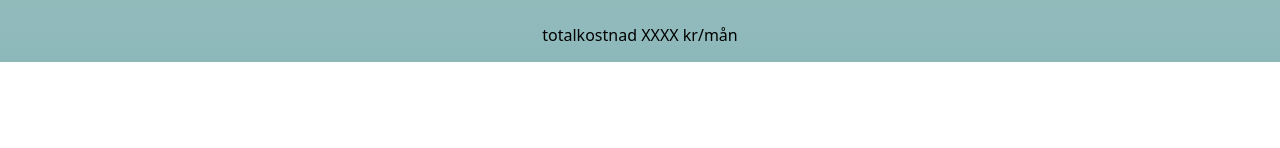
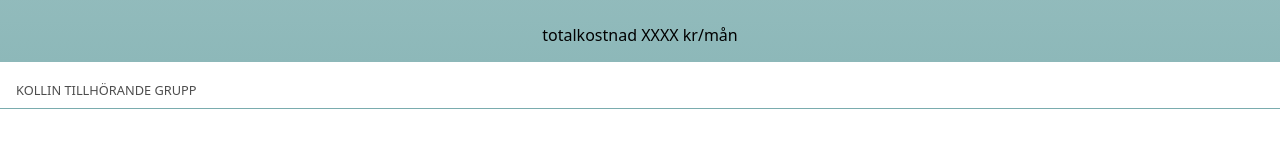
Before and after one commit to asa-m-gustafsson/storehouse-worksample, a Next.js app: page /group in a window 1280 px wide. Shown: the part 338-486 px from the top of the page. Built offline with nearby package versions, Linux system fonts and the light colour scheme.

Commit message:
fixed group state problem.

```diff
--- a/src/components/group-content-item.tsx
+++ b/src/components/group-content-item.tsx
@@ -17,6 +17,7 @@ const GroupContentItem = ({
   maxAllowedAmount,
   handleCheck,
   changeAmount,
+  allowEdit,
 }: {
   item: ItemType;
   checked: boolean;
@@ -24,6 +25,7 @@ const GroupContentItem = ({
   maxAllowedAmount: number;
   handleCheck: () => void;
   changeAmount: (newAmount: number) => void;
+  allowEdit: boolean;
 }) => {
   const [internalAmount, setInternalAmount] = useState<string>(
     chosenAmount.toString()
@@ -39,9 +41,11 @@ const GroupContentItem = ({
       setInternalAmount(chosenAmount.toString());
     }
   };
+  console.log(chosenAmount);
   return (
     <div className="c-group-item">
       <p className="c-group-item__name">{item.name}</p>
+      {allowEdit ? (
         <div className="c-group-item__selectors">
           {maxAllowedAmount > 1 && (
             <div className="c-group-item__counter">
@@ -78,6 +82,7 @@ const GroupContentItem = ({
                 className={`c-button c-button--quantity c-button--teal${
                   chosenAmount === maxAllowedAmount ? '' : ''
                 }`}
+                disabled={chosenAmount === maxAllowedAmount}
                 onClick={() => {
                   if (chosenAmount < maxAllowedAmount) {
                     changeAmount(chosenAmount + 1);
@@ -88,7 +93,22 @@ const GroupContentItem = ({
               </button>
             </div>
           )}
+          <input
+            className="c-group-item__check-box"
+            type="checkbox"
+            name=""
+            id=""
+            checked={checked}
+            onChange={() => handleCheck()}
+          />
         </div>
+      ) : (
+        <p className="c-group-item__display-amount">
+          {!!(item.itemIds.length > 1) && (
+            <>{`Totalt ${item.itemIds.length} st`}</>
+          )}
+        </p>
+      )}
     </div>
   );
 };
--- a/src/components/group-view.tsx
+++ b/src/components/group-view.tsx
@@ -32,18 +32,22 @@ const GroupView = ({
     { groupId: 0, name: '', description: '', photo_url: '', items: [] }
   );
   useEffect(() => {
-    console.log('changing group.');
-    setEditedGroup({ ...group });
+    const copyOfGroup: GroupType = JSON.parse(JSON.stringify(group));
+    setEditedGroup(copyOfGroup);
   }, [group]);
 
   const handleItemCheck = (
     itemToCheck: ItemType,
     itemFromEditedGroup: ItemType
   ) => {
+    console.log(itemFromEditedGroup);
+    const newItemArray: ItemType[] = itemFromEditedGroup
+      ? editedGroup.items.filter((i) => i.infoId !== itemToCheck.infoId)
+      : editedGroup.items.concat([itemToCheck]);
+    console.log(newItemArray);
+    console.log(editedGroup.items);
     setEditedGroup({
-      items: itemFromEditedGroup
-        ? editedGroup.items.filter((i) => i.infoId !== itemToCheck.infoId)
-        : editedGroup.items.concat([itemToCheck]),
+      items: newItemArray,
     });
   };
 
@@ -51,20 +55,26 @@ const GroupView = ({
     newAmount: number,
     itemFromOriginalGroup: ItemType
   ) => {
+    console.log(newAmount);
     // 0, same as state. Positive, less than in state.
     // Negative is if more items of same infoId have been chosen from candidates
     const difference = itemFromOriginalGroup.itemIds.length - newAmount;
-    let editedItemsCopy: ItemType[] = editedGroup.items;
+    let editedItemsCopy: ItemType[] = JSON.parse(
+      JSON.stringify(editedGroup.items)
+    );
     let editedItem = editedItemsCopy.find(
       (i) => i.infoId === itemFromOriginalGroup.infoId
     );
-
     // treat setting new amount to 0, or not finding edited item in group, as if item is checked
     // NOTE: if "checking" an item this way, amount is reset.
     if (newAmount === 0 || !editedItem) {
       handleItemCheck(itemFromOriginalGroup, editedItem);
-    } else if (difference > 0) {
-      editedItem.itemIds = itemFromOriginalGroup.itemIds.slice(0, -difference);
+    } else {
+      if (difference > 0) {
+        editedItem.itemIds = itemFromOriginalGroup.itemIds.slice(
+          0,
+          -difference
+        );
       } else if (difference < 0) {
         console.log('trying to add more items!');
       } else {
@@ -72,6 +82,7 @@ const GroupView = ({
         editedItem.itemIds = itemFromOriginalGroup.itemIds;
       }
       setEditedGroup({ items: editedItemsCopy });
+    }
   };
 
   console.log(group);
@@ -111,11 +122,14 @@ const GroupView = ({
         </div>
       </div>
       <div className="c-group-contents">
+        <div className="c-group-contents__list-header">
+          <span>Kollin tillhörande grupp</span>
+        </div>
+        <div className="c-group-contents__list">
           {group.items.map((item, key) => {
             const itemInEditedGroup = editedGroup.items.find(
               (i) => i.infoId === item.infoId
             );
-          // console.log(item);
             return (
               <GroupContentItem
                 key={key}
@@ -128,10 +142,14 @@ const GroupView = ({
                   //+ candidates.find(i => i.infoId === item.infoId)?.itemIds.length ?? 0
                 }
                 handleCheck={() => handleItemCheck(item, itemInEditedGroup)}
-              changeAmount={(newAmount) => handleChangeAmount(newAmount, item)}
+                changeAmount={(newAmount) =>
+                  handleChangeAmount(newAmount, item)
+                }
+                allowEdit={editMode}
               />
             );
           })}
+        </div>
       </div>
     </>
   );
--- a/src/styles/group-view.less
+++ b/src/styles/group-view.less
@@ -74,6 +74,26 @@
 .c-group-contents {
   width: 100%;
   min-height: 50vh;
+  padding: 8px 0;
+  &__list-header {
+    padding: 8px 16px;
+    width: 100%;
+    span {
+      font-weight: 300;
+      color: @dark-gray-color;
+      text-transform: uppercase;
+      font-size: 0.8rem;
+    }
+  }
+  &__list {
+    width: 100%;
+    border: 0px solid @teal-color;
+    border-bottom-width: 0.5px;
+    .c-group-item {
+      border: 0px solid @teal-color;
+      border-top-width: 0.5px;
+    }
+  }
 }
 .c-group-item {
   width: 100%;
@@ -109,4 +129,14 @@
     width: 48px;
     margin: 0 4px;
   }
+  // TODO create a better-looking checkbox.
+  &__check-box {
+    width: 20px;
+    height: 20px;
+    margin-left: 8px;
+  }
+  &__display-amount {
+    font-style: italic;
+    color: @gray-color;
+  }
 }
```
Lines whose indentation alone changed are shown as unchanged.
